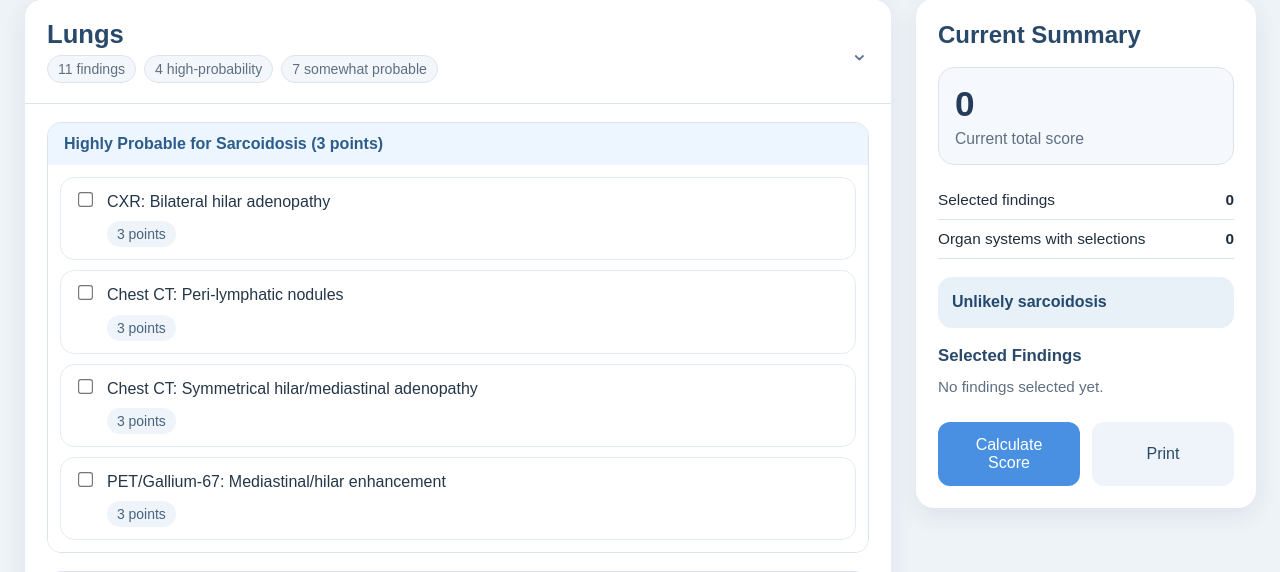
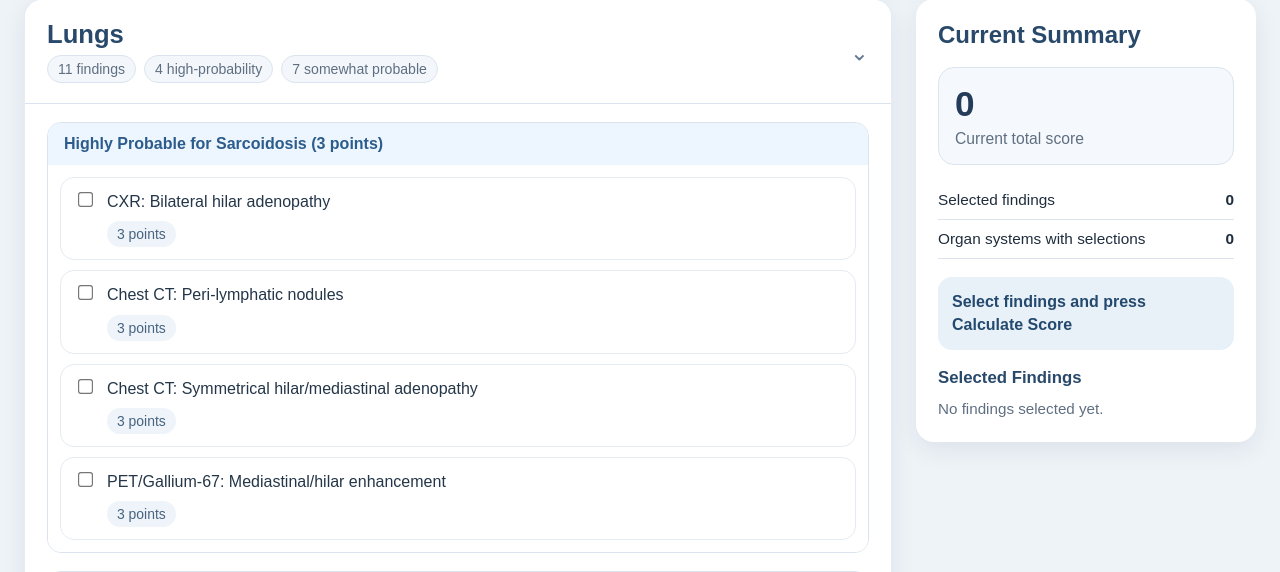
Before and after one commit to Blaze772/sarcoidosis-score, a Flask app: page / in a window 1280 px wide. Shown: the part 297-869 px from the top of the page. Run offline with Flask 3, Linux system fonts and the light colour scheme.

Commit message:
Add files via upload

```diff
--- a/templates/index.html
+++ b/templates/index.html
@@ -609,7 +609,7 @@
     {% if result %}
         {{ result }}
     {% else %}
-                                Unlikely sarcoidosis
+        Select findings and press Calculate Score
     {% endif %}
 </div>
 
@@ -617,11 +617,31 @@
                             <h4>Selected Findings</h4>
                             <div id="selectedFindingsContainer">
 
-    <div class="empty-state" id="emptySelectedState">
+    <div class="empty-state" id="emptySelectedState" {% if selected_findings %}style="display:none;"{% endif %}>
         No findings selected yet.
     </div>
 
-    <ul class="selected-findings-list" id="selectedFindingsList" style="display:none;">
+    <ul class="selected-findings-list" id="selectedFindingsList" {% if not selected_findings %}style="display:none;"{% endif %}>
+        {% if selected_findings %}
+            {% for finding in selected_findings %}
+                <li>
+                    <strong>{{ finding.organ }}</strong>:
+                    {{ finding.label }} ({{ finding.points }} points)
+                </li>
+            {% endfor %}
+        {% endif %}
+    </ul>
+</div>
+        {% if selected_findings %}
+            {% for finding in selected_findings %}
+                <li>
+                    <strong>{{ finding.organ }}</strong>:
+                    {{ finding.label }} ({{ finding.points }} points)
+                </li>
+            {% endfor %}
+        {% endif %}
+    </ul>
+</div>
         {% if selected_findings %}
             {% for finding in selected_findings %}
                 <li>
@@ -755,8 +775,8 @@
             organCount.textContent = organSet.size;
         }
 
-        if (liveInterpretation) {
-            liveInterpretation.textContent = getInterpretation(total);
+        if (liveInterpretation && !{{ 'true' if result else 'false' }}) {
+    liveInterpretation.textContent = "Select findings and press Calculate Score";
 }
 
         if (!selectedFindingsList) return;
```
Lines whose indentation alone changed are shown as unchanged.
